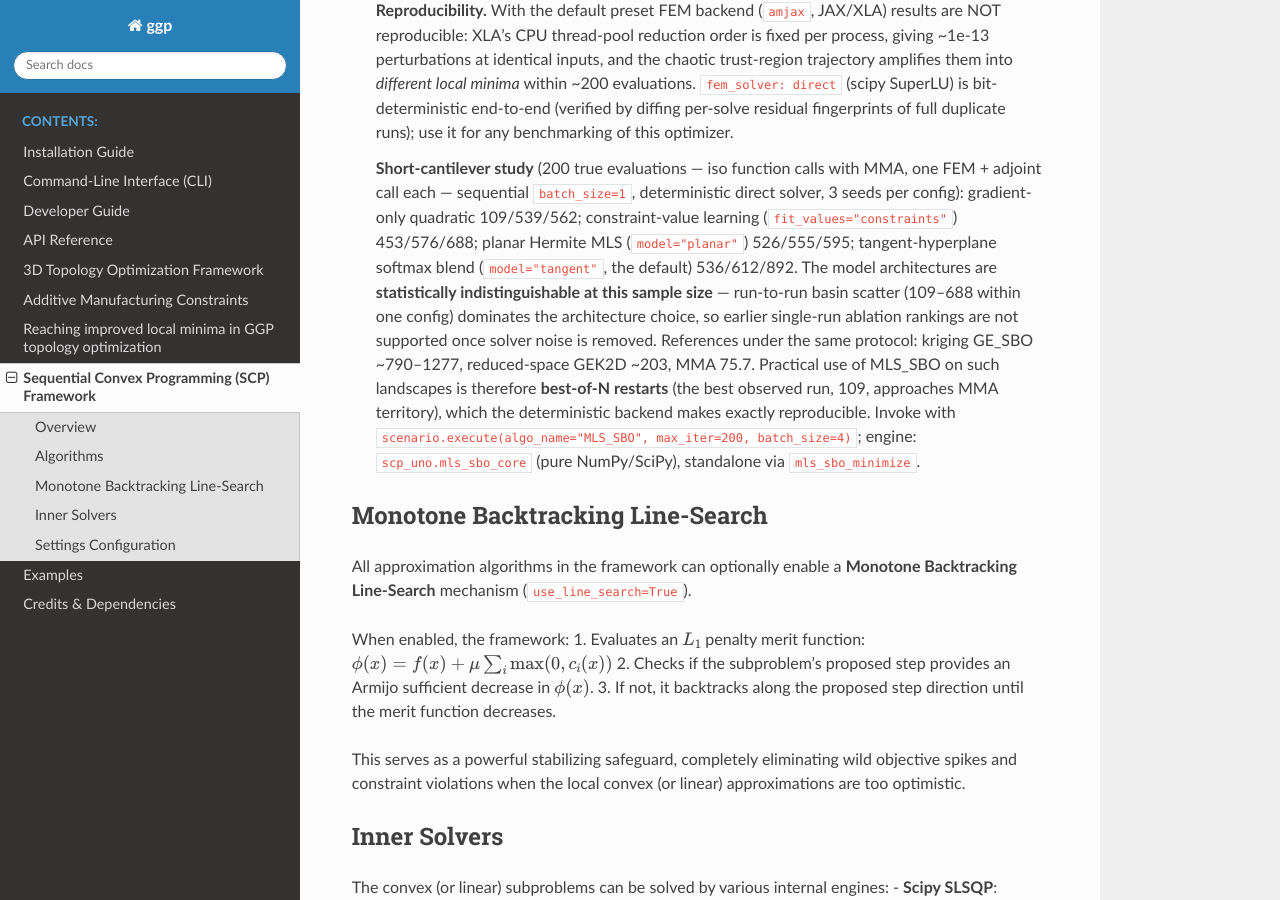
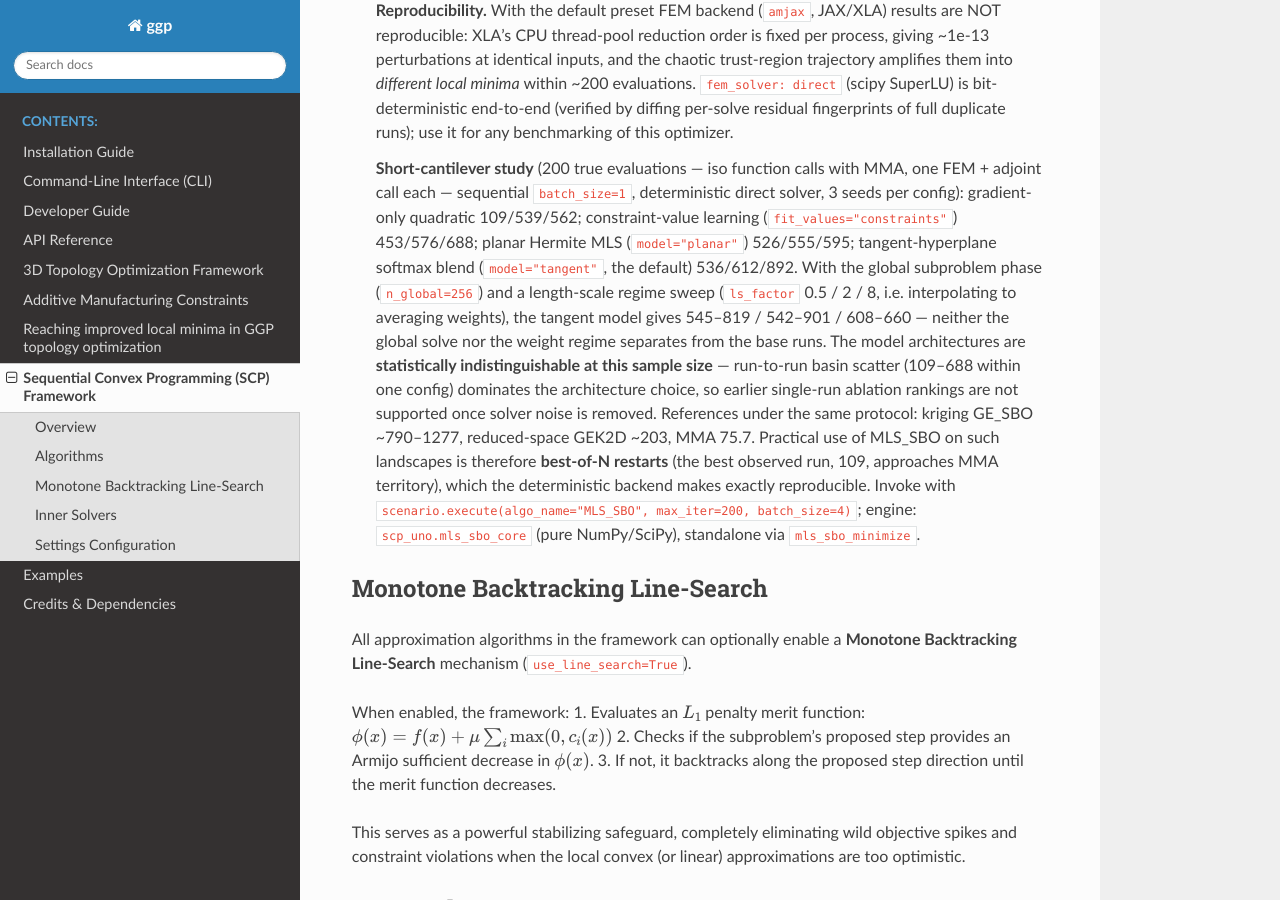
Before and after one commit to SimoneConiglio/generalized_geometry_projection, a Sphinx documentation site: the page built from docs/scp_uno_guide.rst, in a window 1280 px wide and 900 px high, scrolled down 2472 px. Built offline with Sphinx 7.4.7 and the Read the Docs theme 3.1.0, drawn with Linux system fonts in a browser that asks for light colours.

Commit message:
Docs: tangent global-phase + length-scale regime sweep results
Co-Authored-By: Claude Fable 5 <noreply@anthropic.com>
Claude-Session: https://claude.ai/code/session_01CG7waKSaRC4EUnPzca3QFu

```diff
--- a/docs/scp_uno_guide.rst
+++ b/docs/scp_uno_guide.rst
@@ -128,7 +128,12 @@ The framework provides seven major algorithms:
    quadratic 109/539/562; constraint-value learning
    (``fit_values="constraints"``) 453/576/688; planar Hermite MLS
    (``model="planar"``) 526/555/595; tangent-hyperplane softmax blend
-   (``model="tangent"``, the default) 536/612/892. The model architectures are
+   (``model="tangent"``, the default) 536/612/892. With the global
+   subproblem phase (``n_global=256``) and a length-scale regime sweep
+   (``ls_factor`` 0.5 / 2 / 8, i.e. interpolating to averaging weights),
+   the tangent model gives 545–819 / 542–901 / 608–660 — neither the
+   global solve nor the weight regime separates from the base runs.
+   The model architectures are
    **statistically indistinguishable at this sample size** — run-to-run
    basin scatter (109–688 within one config) dominates the architecture
    choice, so earlier single-run ablation rankings are not supported once
```
